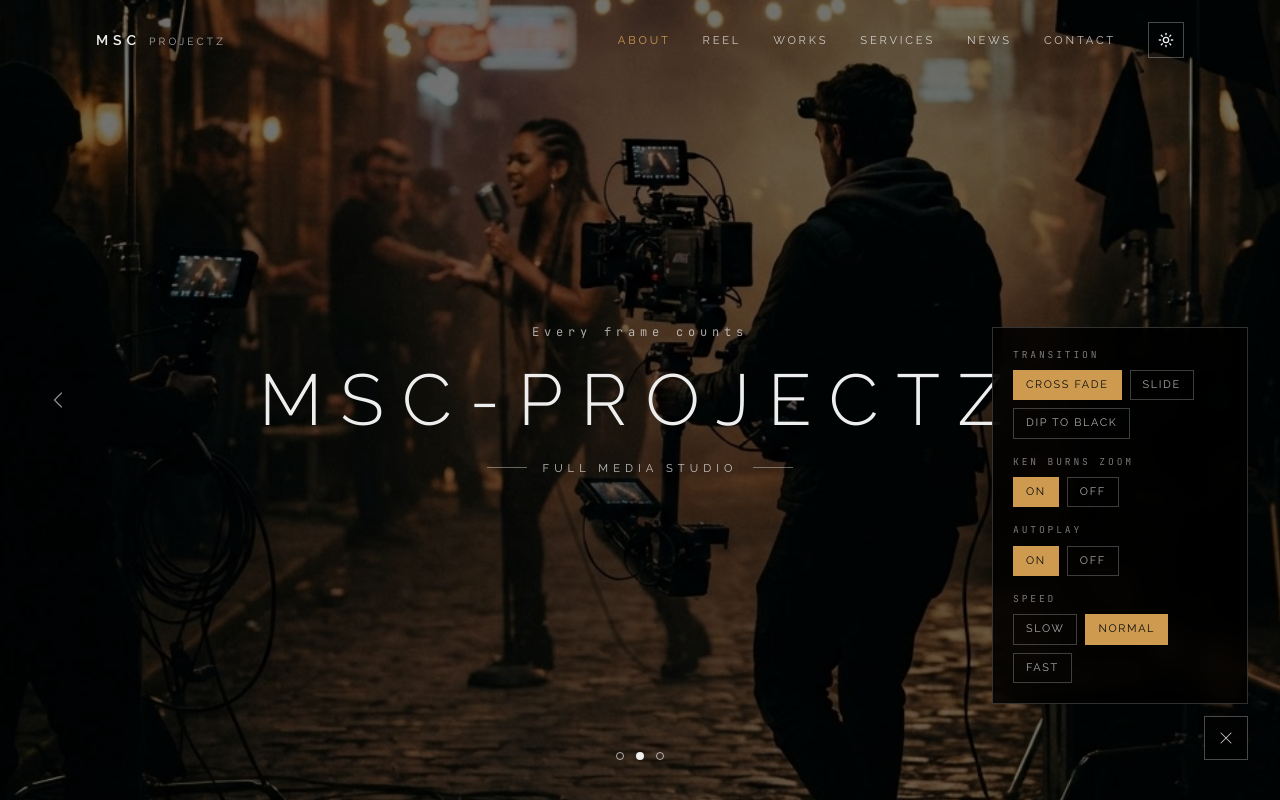
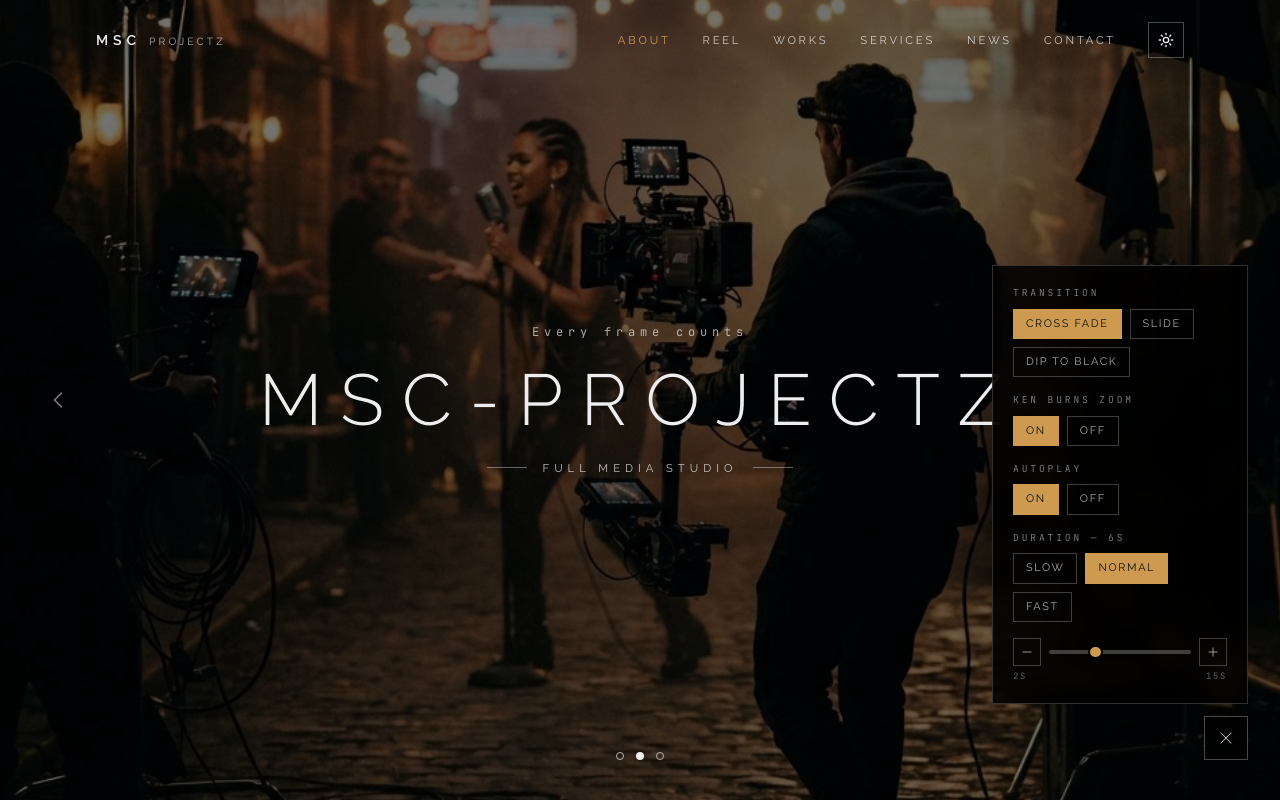
Before and after one commit to v0-Projectz/v0-jon-beatz-portfolio, a Next.js app: page / in a window 1280 px wide. Both pictures are taken after a click on the button 1226 px from the left and 738 px from the top of the page. Shown: the top 800 px of the page. Built offline with nearby package versions, Linux system fonts and the light colour scheme.

Commit message:
feat: add slider thumb styling and duration controls in HeroSlider component

```diff
--- a/app/globals.css
+++ b/app/globals.css
@@ -118,3 +118,23 @@
   background-repeat: no-repeat;
   background-attachment: fixed;
 }
+
+.hero-range::-webkit-slider-thumb {
+  -webkit-appearance: none;
+  appearance: none;
+  height: 0.9rem;
+  width: 0.9rem;
+  border-radius: 9999px;
+  background: var(--accent);
+  cursor: pointer;
+  border: 2px solid var(--scrim);
+}
+
+.hero-range::-moz-range-thumb {
+  height: 0.9rem;
+  width: 0.9rem;
+  border-radius: 9999px;
+  background: var(--accent);
+  cursor: pointer;
+  border: 2px solid var(--scrim);
+}
--- a/components/hero-slider.tsx
+++ b/components/hero-slider.tsx
@@ -2,24 +2,26 @@
 
 import { useCallback, useEffect, useState } from 'react'
 import Image from 'next/image'
-import { ChevronLeft, ChevronRight, Settings2, X } from 'lucide-react'
+import { ChevronLeft, ChevronRight, Minus, Plus, Settings2, X } from 'lucide-react'
 import { heroSlides, studio } from '@/lib/site-data'
 
 type Transition = 'fade' | 'slide' | 'dip'
-type Speed = 'slow' | 'normal' | 'fast'
 
-const SPEED_MS: Record<Speed, number> = { slow: 9000, normal: 6000, fast: 3500 }
 const TRANS_MS: Record<Transition, number> = { fade: 1200, dip: 1350, slide: 950 }
+
+const MIN_SECONDS = 2
+const MAX_SECONDS = 15
+const DEFAULT_SECONDS = 6
 
 const TRANSITIONS: { value: Transition; label: string }[] = [
   { value: 'fade', label: 'Cross Fade' },
   { value: 'slide', label: 'Slide' },
   { value: 'dip', label: 'Dip to Black' },
 ]
-const SPEEDS: { value: Speed; label: string }[] = [
-  { value: 'slow', label: 'Slow' },
-  { value: 'normal', label: 'Normal' },
-  { value: 'fast', label: 'Fast' },
+const PRESETS: { label: string; seconds: number }[] = [
+  { label: 'Slow', seconds: 9 },
+  { label: 'Normal', seconds: 6 },
+  { label: 'Fast', seconds: 3 },
 ]
 
 export function HeroSlider() {
@@ -34,10 +36,11 @@ export function HeroSlider() {
   const [transition, setTransition] = useState<Transition>('fade')
   const [kenBurns, setKenBurns] = useState(true)
   const [autoplay, setAutoplay] = useState(true)
-  const [speed, setSpeed] = useState<Speed>('normal')
+  const [seconds, setSeconds] = useState(DEFAULT_SECONDS)
   const [menuOpen, setMenuOpen] = useState(false)
 
-  const speedMs = SPEED_MS[speed]
+  const speedMs = seconds * 1000
+  const setClampedSeconds = (v: number) => setSeconds(Math.min(MAX_SECONDS, Math.max(MIN_SECONDS, v)))
 
   useEffect(() => setMounted(true), [])
 
@@ -226,13 +229,46 @@ export function HeroSlider() {
                 </Pill>
               </PickerGroup>
 
-              <PickerGroup label="Speed">
-                {SPEEDS.map((s) => (
-                  <Pill key={s.value} active={speed === s.value} onClick={() => setSpeed(s.value)}>
-                    {s.label}
+              <PickerGroup label={`Duration — ${seconds}s`}>
+                {PRESETS.map((p) => (
+                  <Pill key={p.label} active={seconds === p.seconds} onClick={() => setSeconds(p.seconds)}>
+                    {p.label}
                   </Pill>
                 ))}
               </PickerGroup>
+
+              <div className="mb-1 flex items-center gap-2">
+                <button
+                  type="button"
+                  aria-label="Decrease duration by one second"
+                  onClick={() => setClampedSeconds(seconds - 1)}
+                  className="flex h-7 w-7 shrink-0 items-center justify-center border border-band-foreground/25 text-band-foreground/70 transition-colors hover:border-band-foreground/50 hover:text-band-foreground"
+                >
+                  <Minus className="h-3.5 w-3.5" strokeWidth={1.5} />
+                </button>
+                <input
+                  type="range"
+                  min={MIN_SECONDS}
+                  max={MAX_SECONDS}
+                  step={0.5}
+                  value={seconds}
+                  onChange={(e) => setClampedSeconds(Number(e.target.value))}
+                  aria-label="Seconds between slides"
+                  className="hero-range h-1 flex-1 cursor-pointer appearance-none rounded-full bg-band-foreground/25"
+                />
+                <button
+                  type="button"
+                  aria-label="Increase duration by one second"
+                  onClick={() => setClampedSeconds(seconds + 1)}
+                  className="flex h-7 w-7 shrink-0 items-center justify-center border border-band-foreground/25 text-band-foreground/70 transition-colors hover:border-band-foreground/50 hover:text-band-foreground"
+                >
+                  <Plus className="h-3.5 w-3.5" strokeWidth={1.5} />
+                </button>
+              </div>
+              <div className="flex justify-between font-mono text-[0.55rem] uppercase tracking-[0.2em] text-band-foreground/40">
+                <span>{MIN_SECONDS}s</span>
+                <span>{MAX_SECONDS}s</span>
+              </div>
             </div>
           </>
         )}
```
